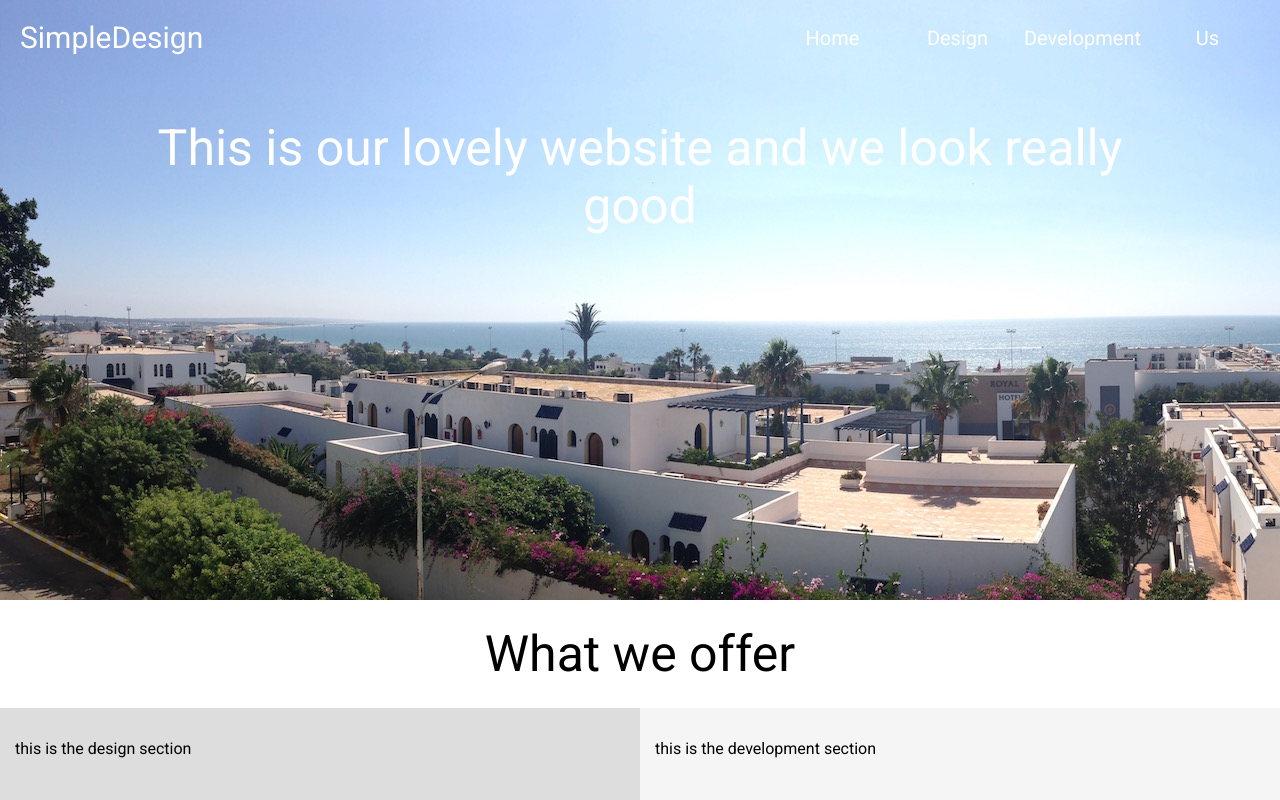
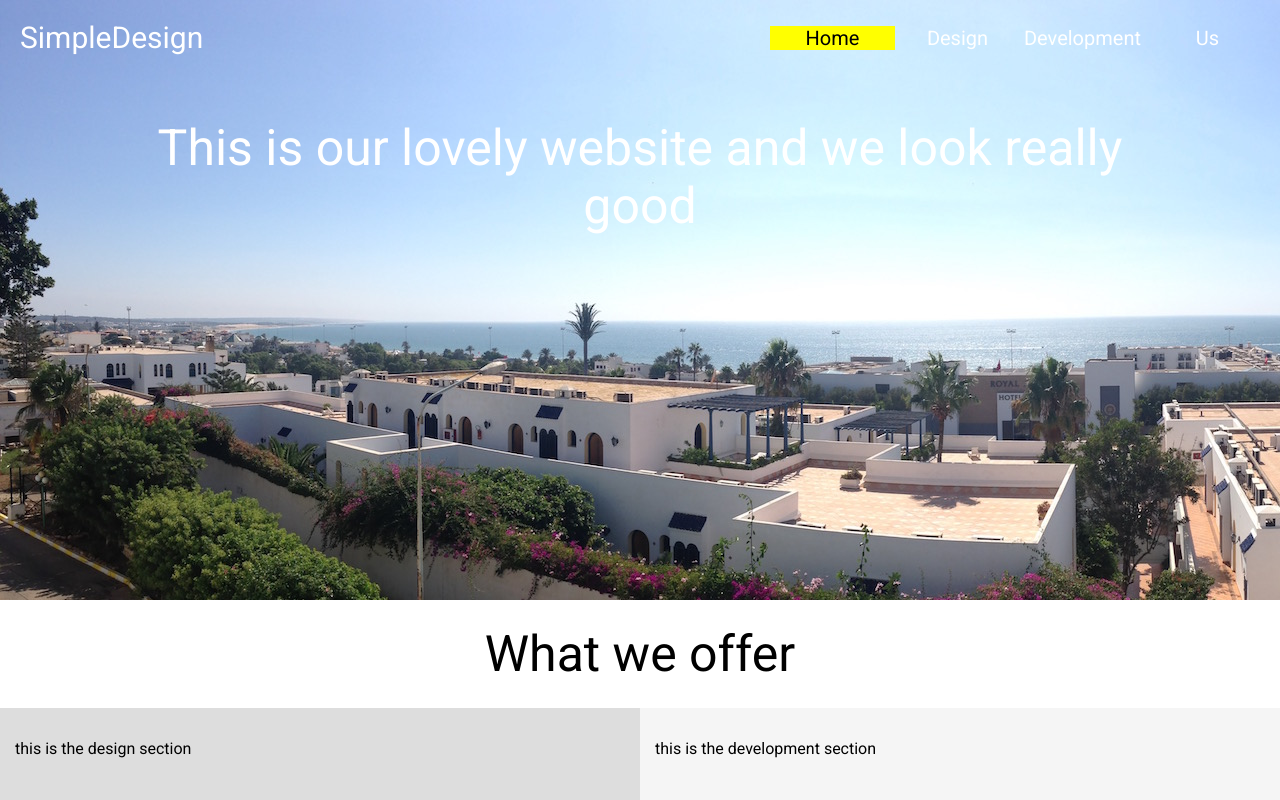
Before and after one commit to adam-design/SimpleDesign, a plain HTML site: page index.html in a window 1280 px wide. In both pictures the pointer is over the link "Home". Shown: the top 800 px of the page. Drawn offline with Linux system fonts and the light colour scheme.

Commit message:
Hover on Nav
Hovering over any of the nav sections will change color

```diff
--- a/style.css
+++ b/style.css
@@ -62,6 +62,11 @@ nav ul li a {
     font-size: 20px;
 }
 
+nav ul li a:hover {
+    background-color: yellow;
+    color: black;
+}
+
 .content-wrapper {
     width: 100%;
     margin: 0 auto;
```
